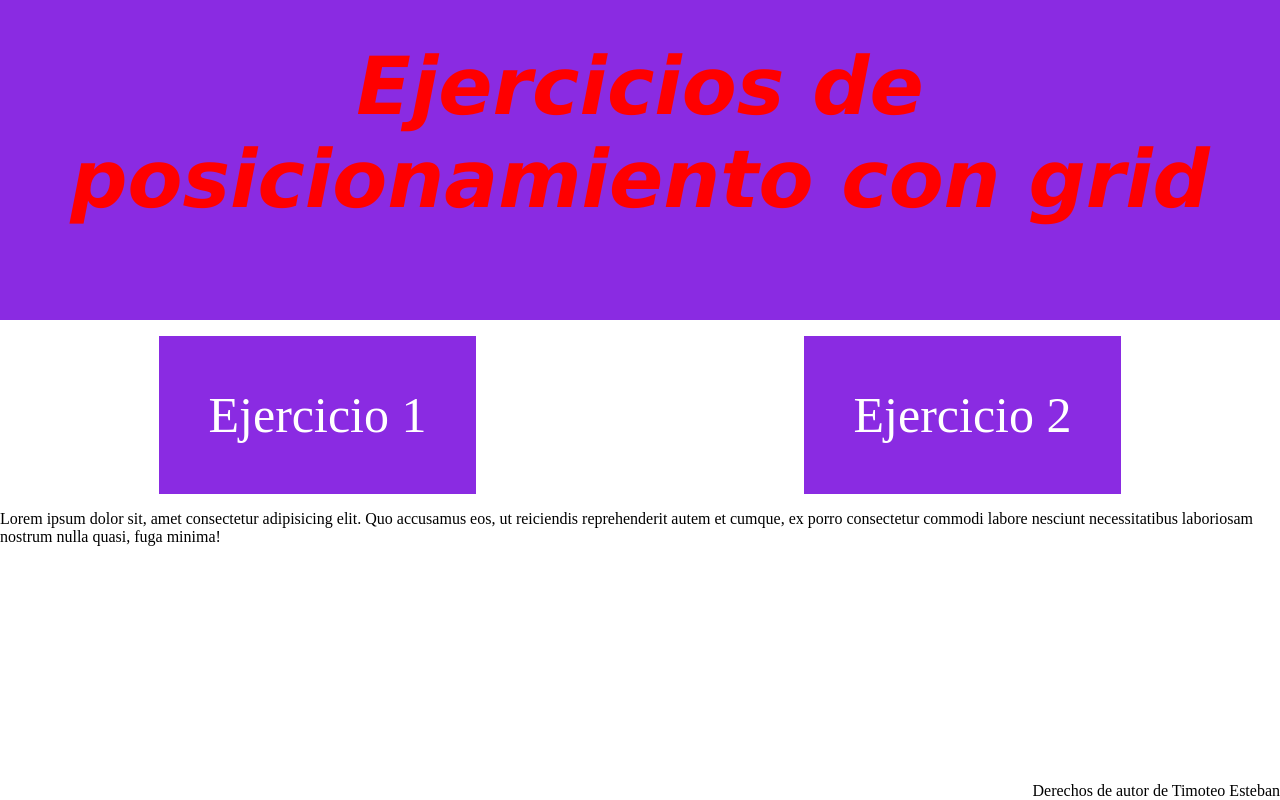
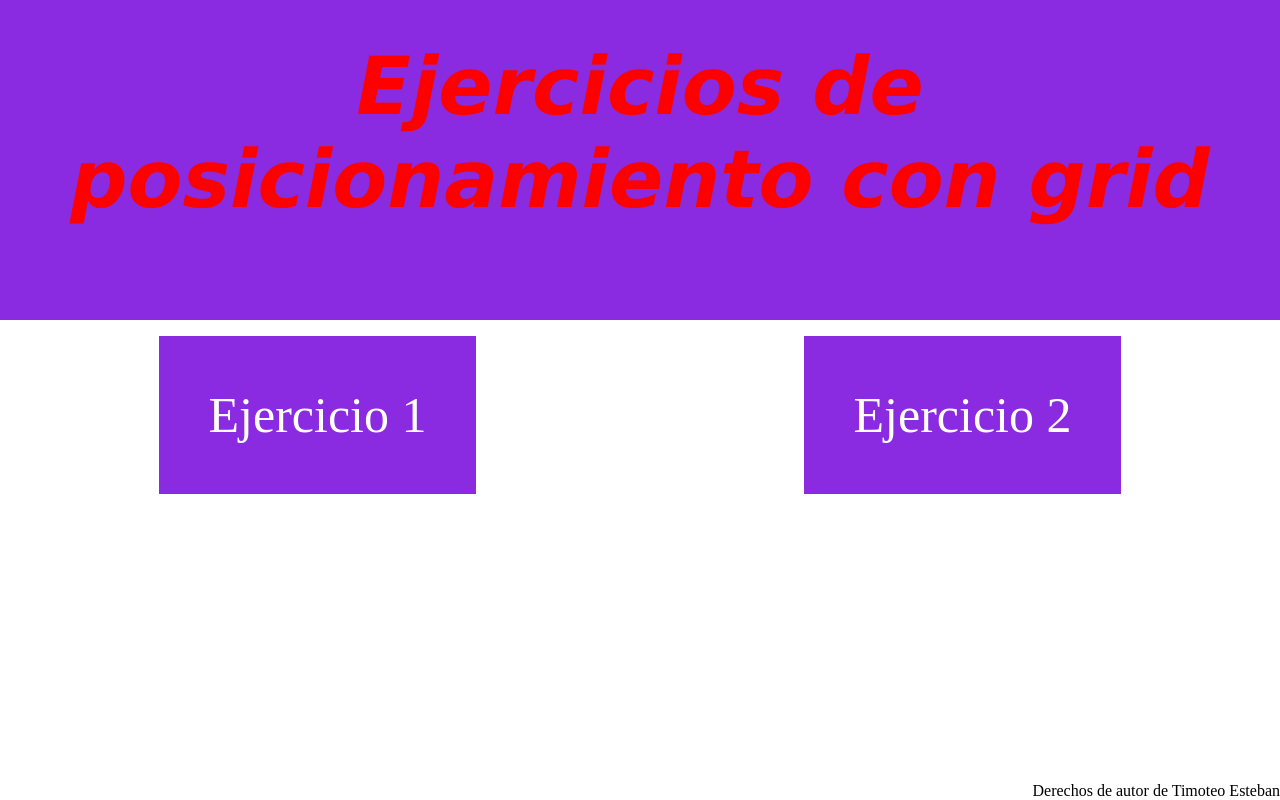
Before and after one commit to EstebanTimoteo/Ejercicios-con-GRID, a plain HTML site: page index.html in a window 1280 px wide. Drawn offline with Linux system fonts and the light colour scheme.

Commit message:
borrado de p

```diff
--- a/index.html
+++ b/index.html
@@ -19,13 +19,6 @@
         <li><a href="ejercicio1.html">Ejercicio 1</a></li>
         <li><a href="ejercicio2.html">Ejercicio 2</a></li>
       </ul>
-
-      <p>
-        Lorem ipsum dolor sit, amet consectetur adipisicing elit. Quo accusamus
-        eos, ut reiciendis reprehenderit autem et cumque, ex porro consectetur
-        commodi labore nesciunt necessitatibus laboriosam nostrum nulla quasi,
-        fuga minima!
-      </p>
     </main>
 
     <footer><div>Derechos de autor de Timoteo Esteban</div></footer>
```
